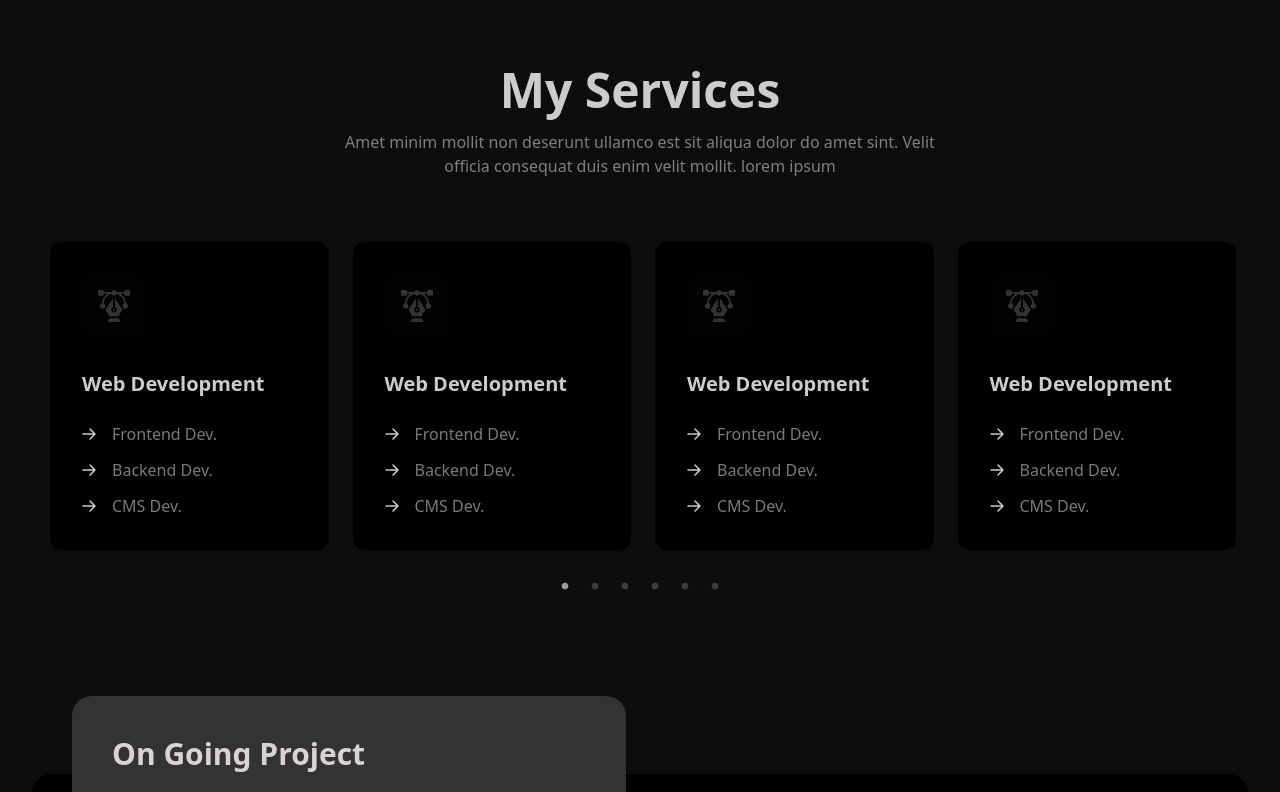
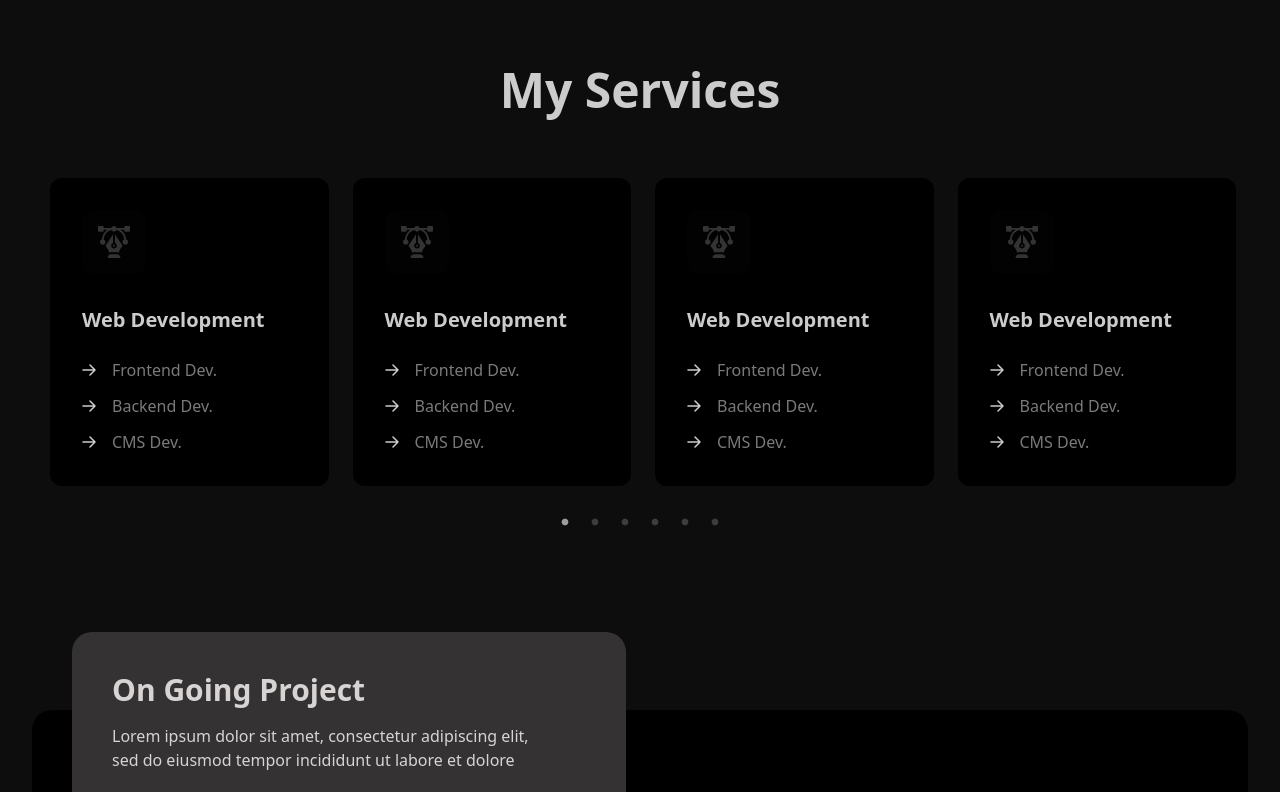
Before and after one commit to Ian-Balijawa/portfolio, a Next.js app: page /home-3 in a window 1280 px wide. Shown: the part 1000-1792 px from the top of the page. Built offline with nearby package versions, Linux system fonts and the light colour scheme.

Commit message:
remove comments in tailwind config

```diff
--- a/app/(home-1)/page.tsx
+++ b/app/(home-1)/page.tsx
@@ -39,12 +39,6 @@ export default function Home() {
             desc: 'Home invest ugdanda Amet minim mollit non deserunt ullamco est sit aliqua dolor do amet sint',
             img: '/link/dashboard.png',
             id: '4',
-         },
-         {
-            title: 'Caren',
-            desc: 'Caren Amet minim mollit non deserunt ullamco est sit aliqua dolor do amet sint',
-            img: '/caren/caren.png',
-            id: '1',
          },
       ],
 
--- a/components/banner/Banner.tsx
+++ b/components/banner/Banner.tsx
@@ -14,7 +14,7 @@ const Banner = () => {
             </p>
             <div className="flex items-center justify-center md:justify-start">
                <Link
-                  href={'#'}
+                  href={'#contact-us'}
                   className="btn border-none btn-primary py-1.5 pl-6 pr-1.5 rounded-full flex items-center justify-center gap-5 w-fit"
                >
                   <span className="text-base font-medium text-primary-content">
--- a/components/contact-us/ContactUs.tsx
+++ b/components/contact-us/ContactUs.tsx
@@ -4,12 +4,6 @@ const ContactUs = () => {
          <h2 className="text-3xl lg:text-4xl font-bold text-base-content text-center">
             Get In Touch
          </h2>
-         <p className="text-base text-base-content/60 mt-4 md:max-w-[438px] w-full mx-auto text-center">
-            Feel free to contact me for any inquiries, assistance, or
-            collaboration opportunities. Im here to help and eager to hear from
-            you!
-         </p>
-
          <div className="flex flex-wrap md:flex-nowrap lg:grid lg:grid-cols-7 md:gap-6 mt-12">
             <div className="lg:col-span-5 bg-base-100 p-6 lg:p-10 rounded-xl w-full">
                <h3 className="text-xl font-bold pb-6">Leave a Message</h3>
--- a/components/contact-us/ContactUsWithBgColor.tsx
+++ b/components/contact-us/ContactUsWithBgColor.tsx
@@ -4,10 +4,6 @@ const ContactUsWithBgColor = () => {
          <h2 className="text-2xl md:text-3xl xl:text-5xl text-base-content font-bold text-center">
             Get In Touch
          </h2>
-         <p className="md:max-w-[519px] text-center text-base text-base-content/60 mx-auto mt-4">
-            Amet minim mollit non deserunt ullamco est sit aliqua dolor do amet
-            sint. Velit officia consequat duis enim velit mollit. lorem ipsum
-         </p>
          <div className="flex flex-wrap md:flex-nowrap lg:grid lg:grid-cols-7  mt-12">
             <div className="lg:col-span-5 bg-base-100 p-6 lg:p-10  fullBorder formBox w-full">
                <h3 className="text-xl font-bold pb-6">Leave a Message</h3>
--- a/components/projectCard/ProjectCard.tsx
+++ b/components/projectCard/ProjectCard.tsx
@@ -1,5 +1,4 @@
 import Image from 'next/image'
-import Link from 'next/link'
 
 const ProjectCard = ({
    title,
@@ -14,7 +13,6 @@ const ProjectCard = ({
 }) => {
    return (
       <div className="bg-base-100 rounded-xl before:rounded-tr-xl after:rounded-bl-xl p-8 w-fit card">
-         <Link href={`/project-details/${id}`} className="z-10">
          <Image
             src={img}
             width={320}
@@ -30,7 +28,6 @@ const ProjectCard = ({
             {desc}
          </p>
          <div className="flex items-center gap-3.5 text-base font-medium text-primary mt-3 hover:opacity-70 duration-300 ease-in-out cursor-pointer z-10">
-               <span> Read More</span>
             <span>
                <svg
                   className="mt-1 text-primary"
@@ -50,7 +47,6 @@ const ProjectCard = ({
                </svg>
             </span>
          </div>
-         </Link>
       </div>
    )
 }
--- a/components/subtitle/SmallSubtitle.tsx
+++ b/components/subtitle/SmallSubtitle.tsx
@@ -11,9 +11,9 @@ const SmallSubtitle = ({ title, description }: SmallSubtitleProps) => {
          <h2 className="text-2xl md:text-3xl xl:text-5xl text-base-content font-bold text-center">
             {title}
          </h2>
-         <p className="md:max-w-[438px] text-center text-base text-base-content/60 mx-auto mt-4">
-            {description}
-         </p>
+         {/* <p className="md:max-w-[438px] text-center text-base text-base-content/60 mx-auto mt-4"> */}
+         {/* {description} */}
+         {/* </p> */}
       </>
    )
 }
--- a/components/subtitle/Subtitle.tsx
+++ b/components/subtitle/Subtitle.tsx
@@ -11,9 +11,6 @@ const Subtitle = ({ title, description }: SubtitleProps) => {
          <h2 className="text-2xl md:text-3xl xl:text-5xl text-base-content font-bold text-center">
             {title}
          </h2>
-         <p className="md:max-w-[592px] text-center text-base text-base-content/60 mx-auto mt-4">
-            {description}
-         </p>
       </>
    )
 }
```
Lines whose indentation alone changed are shown as unchanged.
